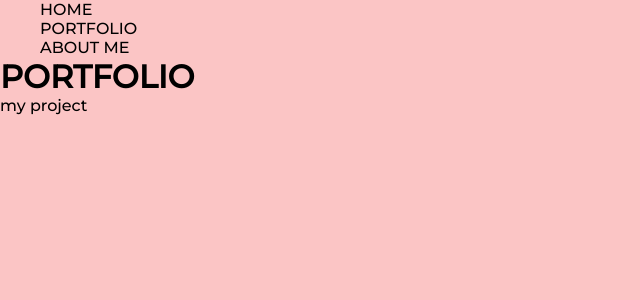
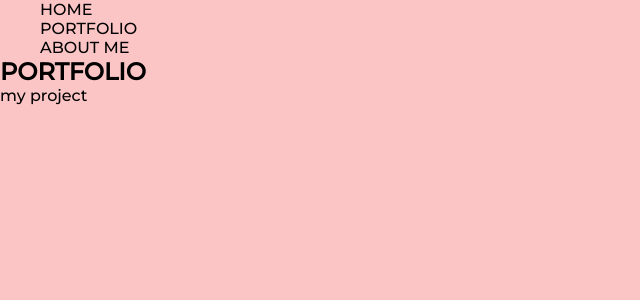
Before and after one commit to timemash24/my_projects, a React (Create React App) app: page /portfolio in a window 1280 px wide. Shown: the top 300 px of the page, without its empty margins (0-640 px from the left). Built offline with nearby package versions, Linux system fonts and the light colour scheme.

Commit message:
Update transitions with framer motion

```diff
--- a/package.json
+++ b/package.json
@@ -6,6 +6,7 @@
     "@testing-library/jest-dom": "^5.16.4",
     "@testing-library/react": "^13.3.0",
     "@testing-library/user-event": "^13.5.0",
+    "framer-motion": "^6.4.3",
     "react": "^18.2.0",
     "react-dom": "^18.2.0",
     "react-router-dom": "^6.3.0",
--- a/src/components/Transition.js
+++ b/src/components/Transition.js
@@ -1,3 +1,4 @@
+import { AnimatePresence } from 'framer-motion';
 import { useEffect, useState } from 'react';
 import { Route, Routes, useLocation } from 'react-router-dom';
 import { CSSTransition, TransitionGroup } from 'react-transition-group';
@@ -19,31 +20,14 @@
 
   let location = useLocation();
 
-  // const getPage = (pathname) => {
-  //   routes.forEach((route) => {
-  //     if (pathname === route.path) {
-  //       setPage(route.name);
-  //     }
-  //   });
-  // };
-
-  // if (currentPath !== location) {
-  //   getPage(location.pathname);
-  // }
-  // currentPath = location;
-
   return (
-    <div>
-      <TransitionGroup>
-        <CSSTransition key={location.pathname} classNames="slide" timeout={600}>
-          <Routes>
-            <Route exact path="/" element={<Home />} />
-            <Route path="/portfolio" element={<Portfolio />} />
-            <Route path="/about_me" element={<AboutMe />} />
-          </Routes>
-        </CSSTransition>
-      </TransitionGroup>
-    </div>
+    <AnimatePresence>
+      <Routes key={location.pathname} location={location}>
+        <Route exact path="/" element={<Home />} />
+        <Route path="/portfolio" element={<Portfolio />} />
+        <Route path="/about_me" element={<AboutMe />} />
+      </Routes>
+    </AnimatePresence>
   );
 }
 
--- a/src/css/AboutMe.module.css
+++ b/src/css/AboutMe.module.css
@@ -2,7 +2,7 @@
   position: absolute;
   display: flex;
   flex-direction: column;
-  background-color: #8879b0;
+  background-color: var(--purple-color);
   width: 100%;
   height: 100vh;
 }
--- a/src/css/Portfolio.module.css
+++ b/src/css/Portfolio.module.css
@@ -2,7 +2,7 @@
   position: absolute;
   display: flex;
   flex-direction: column;
-  background-color: #fbc5c5;
+  background-color: var(--light-pink-color);
   width: 100%;
   height: 100vh;
 }
--- a/src/css/Transition.css
+++ b/src/css/Transition.css
@@ -9,6 +9,7 @@
   left: 0;
   transition: all 1s ease-in-out;
 }
+
 /* .route-section.fade-enter-done {
   position: relative;
 } */
@@ -39,22 +40,24 @@
 }
 .fade-enter {
   position: absolute;
-  opacity: 0.7;
+  opacity: 0;
+  /* transform: translate3d(100%, 0, 0); */
 }
 .fade-enter-active {
   opacity: 1;
-  /* transform: translate3d(100%, 0, 0); */
-  transition: opacity 500ms, transform 3s;
+  /* transform: translate3d(0, 0, 0); */
+  transition: opacity 600ms ease-in-out;
 }
 .fade-exit {
   position: absolute;
   opacity: 1;
+  /* transform: translate3d(0, 0, 0); */
 }
 .fade-exit-active {
   position: absolute;
-  opacity: 0.7;
-  /* transform: translate3d(-100%, 0, 0); */
-  transition: opacity 700ms, transform 3s;
+  opacity: 0;
+  /* transform: translate3d(-50%, 0, 0); */
+  transition: opacity 600ms ease-in-out;
 }
 
 .slide-appear,
@@ -72,7 +75,8 @@
 }
 .slide-exit {
   opacity: 1;
-  transform: translate3d(0, 0, 0);
+  transform: translate3d(-100%, 0, 0);
+  /* transition: opacity 700ms, transform 3s; */
 }
 .slide-exit.slide-exit-active {
   opacity: 0.9;
--- a/src/routes/AboutMe.js
+++ b/src/routes/AboutMe.js
@@ -1,12 +1,52 @@
+import { motion, AnimatePresence } from 'framer-motion';
 import Nav from '../components/Nav';
 import styles from '../css/AboutMe.module.css';
 
 function AboutMe() {
+  const transition = {
+    duration: 0.5,
+    ease: [0.43, 0.13, 0.23, 0.96],
+  };
+
+  const imageVariants = {
+    exit: { y: '10%', opacity: 0, transition },
+    enter: {
+      y: '0%',
+      opacity: 1,
+      transition,
+    },
+  };
+
+  const textVariants = {
+    exit: { x: 100, opacity: 0, transition },
+    enter: { x: 0, opacity: 1, transition: { delay: 0.3, ...transition } },
+  };
+
   return (
-    <div className={styles.info}>
+    <motion.div
+      key="about_me"
+      className={styles.info}
+      initial={{ opacity: 0.5 }}
+      animate={{ opacity: 1 }}
+      exit={{ opacity: 0.5 }}
+    >
       <Nav />
-      <h1>TIMEMASH</h1>
-      <ul>
+      <motion.h1
+        key="about_me_title"
+        variants={textVariants}
+        initial="exit"
+        animate="enter"
+        exit="exit"
+      >
+        TIMEMASH
+      </motion.h1>
+      <motion.ul
+        key="about_me_info"
+        variants={imageVariants}
+        initial="exit"
+        animate="enter"
+        exit="exit"
+      >
         <li>
           <p>SKILLS</p>
           <span># JAVASCRIPT</span>
@@ -20,8 +60,8 @@
         <li>
           <p>CONTACT</p>timemash24@gmail.com
         </li>
-      </ul>
-    </div>
+      </motion.ul>
+    </motion.div>
   );
 }
 
--- a/src/routes/Home.js
+++ b/src/routes/Home.js
@@ -1,21 +1,59 @@
+import { motion, AnimatePresence } from 'framer-motion';
 import { Link } from 'react-router-dom';
 import styles from '../css/Home.module.css';
 
 function Home() {
+  const transition = {
+    duration: 0.5,
+    ease: [0.43, 0.13, 0.23, 0.96],
+  };
+
+  const imageVariants = {
+    exit: { y: '10%', opacity: 0, transition },
+    enter: {
+      y: '0%',
+      opacity: 1,
+      transition,
+    },
+  };
+
+  const textVariants = {
+    exit: { x: 100, opacity: 0, transition },
+    enter: { x: 0, opacity: 1, transition: { delay: 0.3, ...transition } },
+  };
+
   return (
-    <div className={styles.background}>
+    <motion.div
+      key="home"
+      className={styles.background}
+      initial={{ opacity: 0.5 }}
+      animate={{ opacity: 1 }}
+      exit={{ opacity: 0.5 }}
+    >
       <section className={styles.home}>
         <h1 className={styles.title}>HOME</h1>
         <ul className={styles.menu}>
-          <li>
+          <motion.li
+            key="home_portfolio"
+            variants={textVariants}
+            initial="exit"
+            animate="enter"
+            exit="exit"
+          >
             <Link to="/portfolio">PORTFOLIO</Link>
-          </li>
-          <li>
+          </motion.li>
+          <motion.li
+            key="home_about_me"
+            variants={textVariants}
+            initial="exit"
+            animate="enter"
+            exit="exit"
+          >
             <Link to="/about_me">ABOUT ME</Link>
-          </li>
+          </motion.li>
         </ul>
       </section>
-    </div>
+    </motion.div>
   );
 }
 
--- a/src/routes/Portfolio.js
+++ b/src/routes/Portfolio.js
@@ -1,18 +1,56 @@
+import { motion, AnimatePresence } from 'framer-motion';
 import Nav from '../components/Nav';
 import MyProject from '../components/MyProject';
 import styles from '../css/Portfolio.module.css';
 
 function Portfolio() {
+  const transition = {
+    duration: 0.5,
+    ease: [0.43, 0.13, 0.23, 0.96],
+  };
+
+  const imageVariants = {
+    exit: { y: '10%', opacity: 0, transition },
+    enter: {
+      y: '0%',
+      opacity: 1,
+      transition,
+    },
+  };
+
+  const textVariants = {
+    exit: { x: 100, opacity: 0, transition },
+    enter: { x: 0, opacity: 1, transition: { delay: 0.3, ...transition } },
+  };
+
   return (
-    <div className={styles.my_projects}>
+    <motion.div
+      key="portfolio"
+      className={styles.my_projects}
+      initial={{ opacity: 0.5 }}
+      animate={{ opacity: 1 }}
+      exit={{ opacity: 0.5 }}
+    >
       <Nav />
-      <main>
-        <h1>PORTFOLIO</h1>
-        <section>
+      <section>
+        <motion.h1
+          variants={textVariants}
+          initial="exit"
+          animate="enter"
+          exit="exit"
+        >
+          PORTFOLIO
+        </motion.h1>
+        <motion.section
+          variants={imageVariants}
+          initial="exit"
+          animate="enter"
+          exit="exit"
+        >
           <MyProject />
-        </section>
-      </main>
-    </div>
+        </motion.section>
+      </section>
+    </motion.div>
   );
 }
 
```
Also changed, not shown: 1 other file (tests, documents, lock files or other folders).
